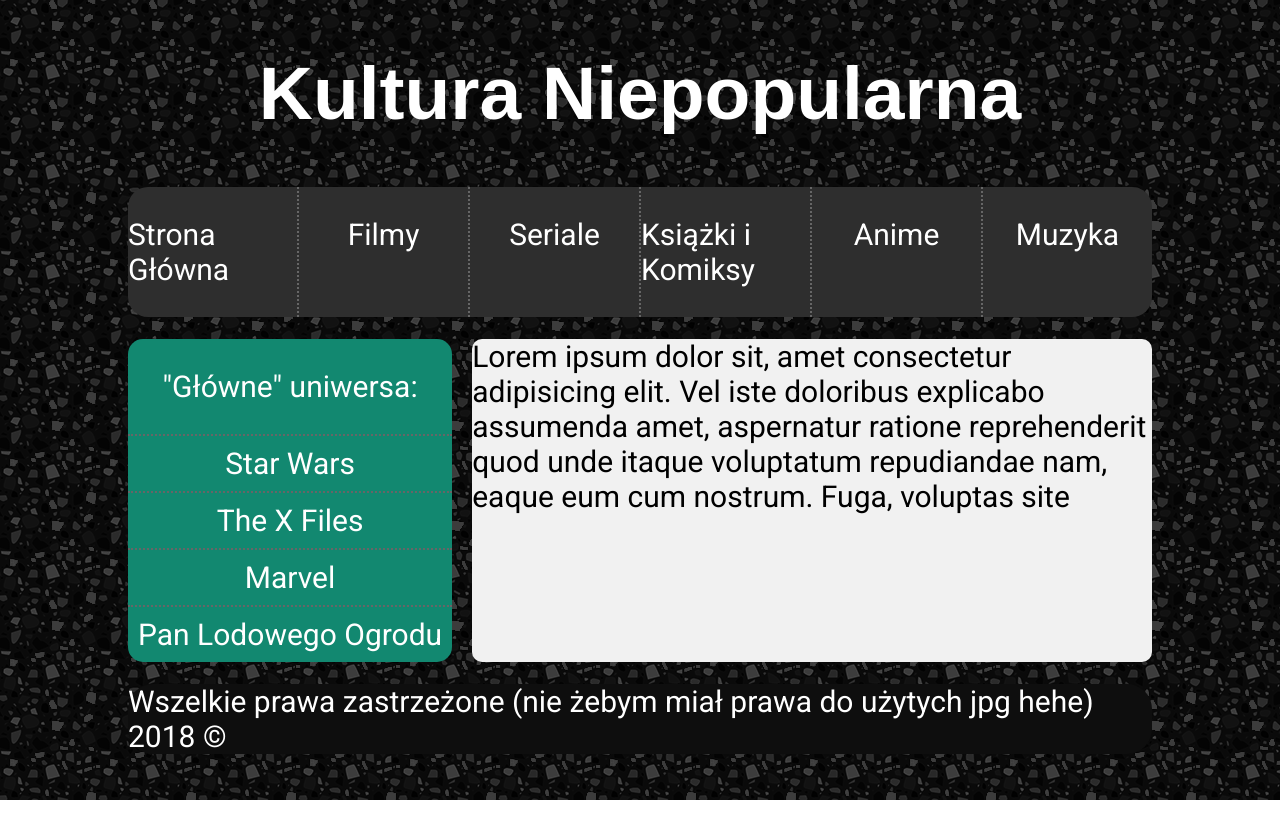
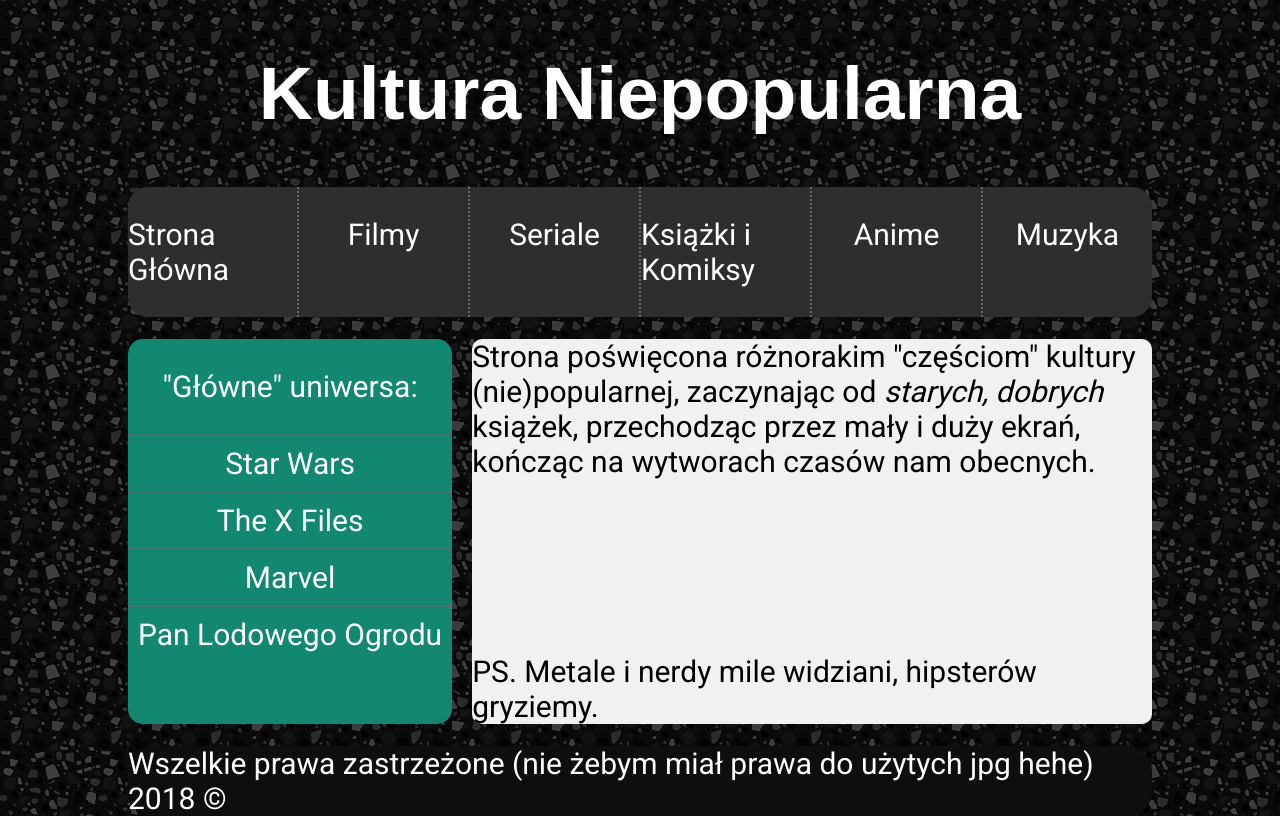
Before and after one commit to perMulder/permulder.github.com, a plain HTML site: page kultura_niepopularna/index.html in a window 1280 px wide. Drawn offline with Linux system fonts and the light colour scheme.

Commit message:
Update index.html

```diff
--- a/kultura_niepopularna/index.html
+++ b/kultura_niepopularna/index.html
@@ -1,6 +1,7 @@
 <!DOCTYPE html>
-<html>
+<html lang="pl">
 <head>
+    <title>Kultura Niepopularna</title>
     <link href="https://fonts.googleapis.com/css?family=Roboto" rel="stylesheet">
 <link rel="stylesheet" href="style.css">
 </head>
@@ -21,7 +22,8 @@
 <div class="itsaprank">Marvel</div>
 <div class="itsaprank">Pan Lodowego Ogrodu</div>
 </div>
-<div class="item-content">Lorem ipsum dolor sit, amet consectetur adipisicing elit. Vel iste doloribus explicabo assumenda amet, aspernatur ratione reprehenderit quod unde itaque voluptatum repudiandae nam, eaque eum cum nostrum. Fuga, voluptas site</div>
+<div class="item-content">Strona poświęcona różnorakim "częściom" kultury (nie)popularnej, zaczynając od <em>starych, dobrych</em> książek, przechodząc przez mały i duży ekrań,
+                     kończąc na wytworach czasów nam obecnych. <br><br><br><br><br><br>PS. Metale i nerdy mile widziani, hipsterów gryziemy. </div>
 <div class="item-footer">Wszelkie prawa zastrzeżone (nie żebym miał prawa do użytych jpg hehe) 2018 &copy</div>
 </div>
 
```
